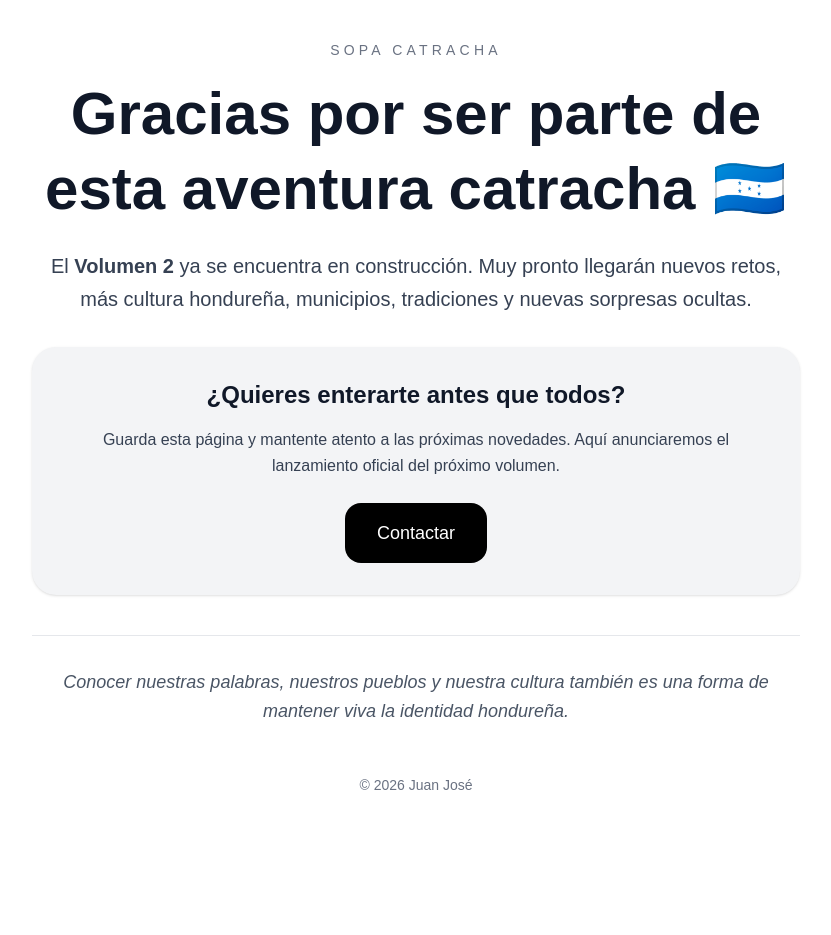
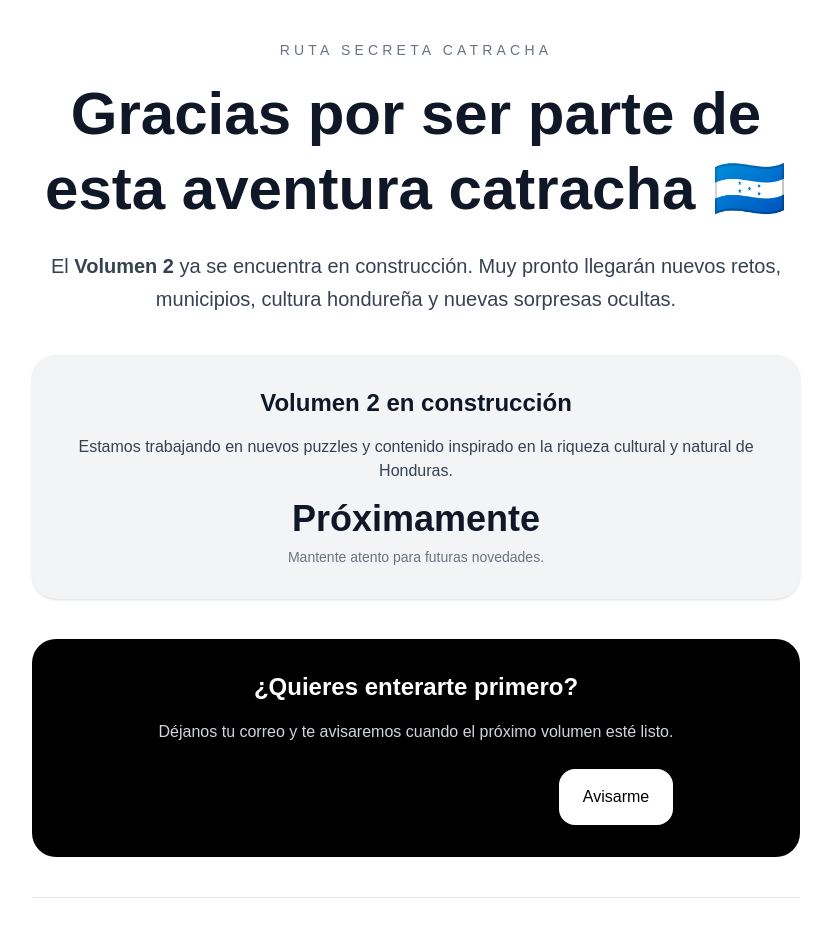
Before and after one commit to jpereza219/sopa-catracha, a Next.js app in the folder sopa-catracha/: page / in a window 1280 px wide. Shown: the top 935 px of the page, without its empty margins (224-1055 px from the left). Before the commit the page ends 835 px from the top, so only its background shows below. Built offline with nearby package versions, Linux system fonts and the light colour scheme.

Commit message:
page.tsx

```diff
--- a/sopa-catracha/src/app/page.tsx
+++ b/sopa-catracha/src/app/page.tsx
@@ -1,52 +1,88 @@
-export default function Home() {
+export default function HondurasPuzzleLandingPage() {
   return (
     <div className="min-h-screen bg-white text-gray-900 flex flex-col items-center px-6 py-10">
       <div className="max-w-3xl w-full text-center">
+
+        {/* HEADER */}
         <p className="uppercase tracking-[0.3em] text-sm text-gray-500 mb-4">
-          Sopa Catracha
+          Ruta Secreta Catracha
         </p>
 
         <h1 className="text-5xl md:text-6xl font-bold leading-tight mb-6">
           Gracias por ser parte de esta aventura catracha 🇭🇳
         </h1>
 
-        <p className="text-lg md:text-xl text-gray-700 leading-relaxed mb-8">
+        <p className="text-lg md:text-xl text-gray-700 leading-relaxed mb-10">
           El <strong>Volumen 2</strong> ya se encuentra en construcción.
-          Muy pronto llegarán nuevos retos, más cultura hondureña,
-          municipios, tradiciones y nuevas sorpresas ocultas.
+          Muy pronto llegarán nuevos retos, municipios, cultura hondureña
+          y nuevas sorpresas ocultas.
         </p>
 
+        {/* COUNTDOWN */}
         <div className="bg-gray-100 rounded-3xl p-8 shadow-sm mb-10">
           <h2 className="text-2xl font-semibold mb-4">
-            ¿Quieres enterarte antes que todos?
+            Volumen 2 en construcción
           </h2>
 
-          <p className="text-gray-700 mb-6 leading-relaxed">
-            Guarda esta página y mantente atento a las próximas novedades.
-            Aquí anunciaremos el lanzamiento oficial del próximo volumen.
+          <p className="text-gray-700 mb-4">
+            Estamos trabajando en nuevos puzzles y contenido inspirado
+            en la riqueza cultural y natural de Honduras.
           </p>
 
-          <div className="flex justify-center">
-            <a
-              href="honorconsultancyservices@gmail.com"
-              className="bg-black text-white px-8 py-4 rounded-2xl text-lg font-medium hover:opacity-90 transition"
-            >
-              Contactar
-            </a>
+          <div className="text-4xl font-bold mb-2">
+            Próximamente
           </div>
-        </div>
 
-        <div className="border-t border-gray-200 pt-8">
-          <p className="text-gray-600 italic leading-relaxed text-lg">
-            Conocer nuestras palabras, nuestros pueblos y nuestra cultura
-            también es una forma de mantener viva la identidad hondureña.
+          <p className="text-sm text-gray-500">
+            Mantente atento para futuras novedades.
           </p>
         </div>
 
+        {/* EMAIL FORM */}
+        <div className="bg-black text-white rounded-3xl p-8 mb-10">
+          <h2 className="text-2xl font-semibold mb-4">
+            ¿Quieres enterarte primero?
+          </h2>
+
+          <p className="text-gray-300 mb-6 leading-relaxed">
+            Déjanos tu correo y te avisaremos cuando el próximo volumen esté listo.
+          </p>
+
+          <form
+            action="https://formspree.io/f/mkoevelz"
+            method="POST"
+            className="flex flex-col md:flex-row gap-4 justify-center"
+          >
+            <input
+              type="email"
+              name="email"
+              required
+              placeholder="Tu correo electrónico"
+              className="px-4 py-4 rounded-2xl text-black w-full md:w-96"
+            />
+
+            <button
+              type="submit"
+              className="bg-white text-black px-6 py-4 rounded-2xl font-medium hover:opacity-90 transition"
+            >
+              Avisarme
+            </button>
+          </form>
+        </div>
+
+        {/* QUOTE */}
+        <div className="border-t border-gray-200 pt-8">
+          <p className="text-gray-600 italic leading-relaxed text-lg">
+            “Conocer nuestras palabras, nuestros pueblos y nuestra cultura
+            también es una forma de mantener viva la identidad hondureña.”
+          </p>
+        </div>
+
+        {/* FOOTER */}
         <div className="mt-12 text-sm text-gray-500">
           © 2026 Juan José
         </div>
       </div>
     </div>
-  );
+  )
 }
```
